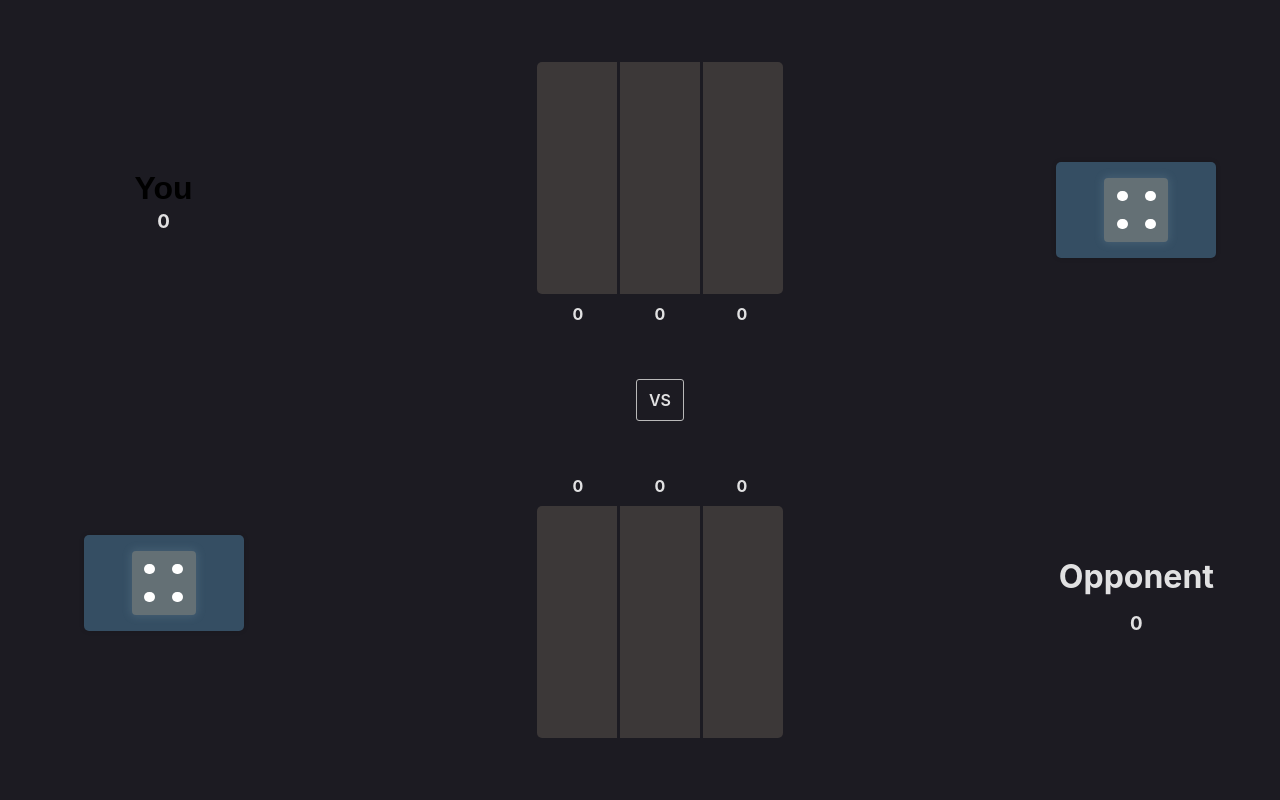
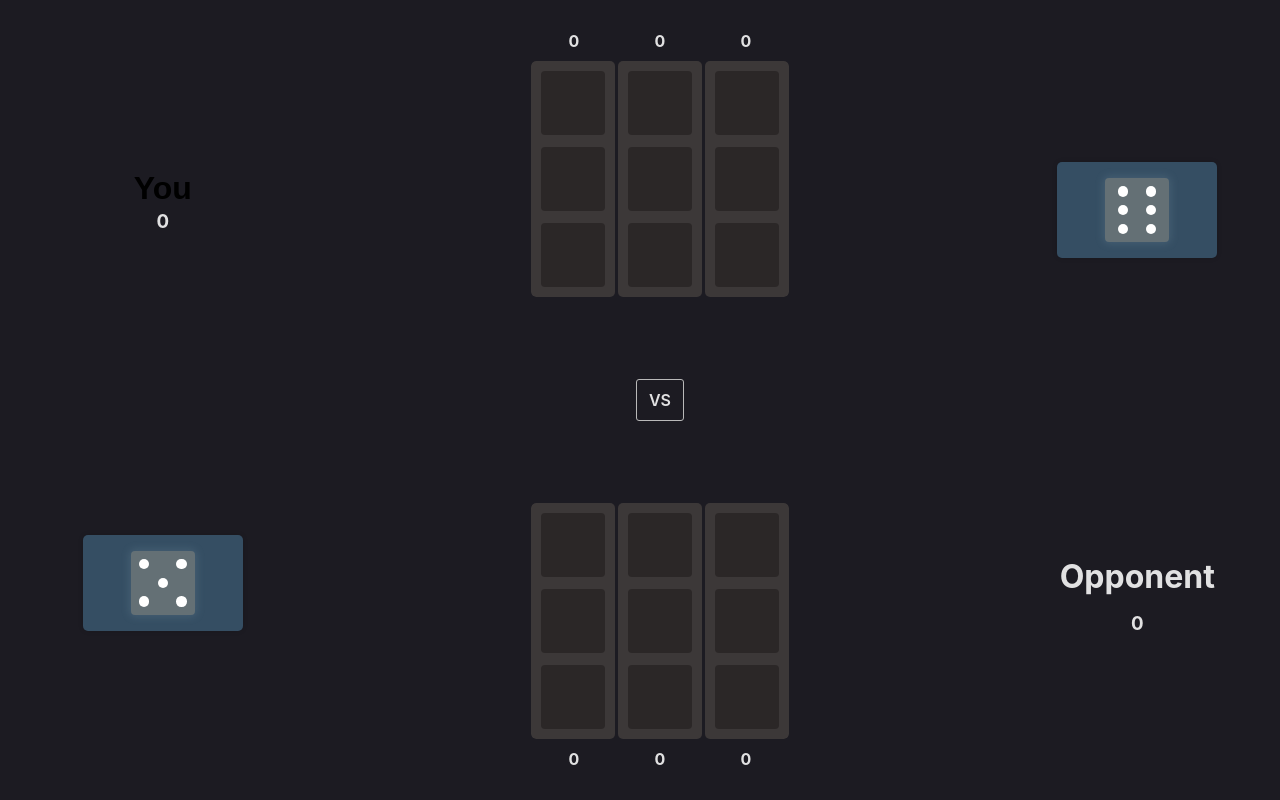
Before and after one commit to morales0/knucklebones, a React (Vite) app in the folder apps/frontend/: page / in a window 1280 px wide. Built offline with nearby package versions, Linux system fonts and the light colour scheme.

Commit message:
added some functions

```diff
--- a/apps/frontend/src/app.tsx
+++ b/apps/frontend/src/app.tsx
@@ -1,4 +1,4 @@
-import { useState } from "react";
+import { useEffect, useState } from "react";
 import Grid from "./components/grid";
 import Player from "./components/player";
 import "./styles/app.css";
@@ -13,8 +13,37 @@ const sumArray = (array: number[]) =>
 
 function App() {
   const [username, setUsername] = useState<string>("You");
+  const [userDice, setUserDice] = useState<number | undefined>(undefined);
+  const [oppDice, setOppDice] = useState<number | undefined>(undefined);
   const [userGrid, setUserGrid] = useState<number[][]>([[], [], []]);
   const [opponentGrid, setOpponentGrid] = useState<number[][]>([[], [], []]);
+
+  // Function that adds a dice to a row
+  const addToRow = (row: number) => {
+    console.log("adding to row", row);
+    // If the user has not selected a dice, return
+    if (userDice === undefined) return;
+    // If the row is full, return
+    if (userGrid[row].length === 3) return;
+    // Add the dice to the row
+    setUserGrid((prev) => {
+      const newGrid = [...prev];
+      newGrid[row] = [...newGrid[row], userDice];
+      return newGrid;
+    });
+    // Reset the selected dice
+    setUserDice(undefined);
+  };
+
+  useEffect(() => {
+    // When the component mounts, set the opponent's dice
+    setUserDice(Math.floor(Math.random() * 6) + 1);
+  });
+
+  // When the user's dice changes, set the opponent's dice
+  useEffect(() => {
+    setOppDice(Math.floor(Math.random() * 6) + 1);
+  }, [userDice]);
 
   return (
     <div className="app">
@@ -22,17 +51,19 @@ function App() {
         name={username}
         updateName={(value) => setUsername(value)}
         score={sumArray(userGrid.map((row) => sumArray(row)))}
+        dice={userDice}
       />
       <div className="game">
-        <Grid cells={userGrid} scorePos="bottom" />
+        <Grid cells={opponentGrid} scorePos="top" addToRow={addToRow} />
         <span className="vs">VS</span>
-        <Grid cells={opponentGrid} scorePos="top" />
+        <Grid cells={userGrid} scorePos="bottom" addToRow={addToRow} />
       </div>
       <Player
         name="Opponent"
         updateName={(value) => setUsername(value)}
         score={sumArray(opponentGrid.map((row) => sumArray(row)))}
         opponent
+        dice={oppDice}
       />
     </div>
   );
--- a/apps/frontend/src/components/grid.tsx
+++ b/apps/frontend/src/components/grid.tsx
@@ -4,9 +4,10 @@ import Dice from "./dice";
 type Props = {
   cells: number[][];
   scorePos: "top" | "bottom";
+  addToRow: (row: number) => void;
 };
 
-const Grid = ({ cells, scorePos }: Props) => {
+const Grid = ({ cells, scorePos, addToRow }: Props) => {
   const Score = () => (
     <div className="score">
       {cells.map((row, i) => (
@@ -17,11 +18,16 @@ const Grid = ({ cells, scorePos }: Props) => {
     </div>
   );
 
+  const handleRowSelect = (i: number) => {
+    console.log("row selected", i);
+    addToRow(i);
+  };
+
   return (
     <div className={`grid score_${scorePos}`}>
       <div className="cells">
         {cells.map((_, i) => (
-          <div className="row">
+          <div className="row" onClick={() => handleRowSelect(i)}>
             {[...new Array(3)].map((_, j) =>
               cells[i][j] ? (
                 <Dice value={cells[i][j]} />
--- a/apps/frontend/src/components/player.tsx
+++ b/apps/frontend/src/components/player.tsx
@@ -1,10 +1,14 @@
 import "../styles/player.css";
 import Dice from "./dice";
 
-const RollSpace = () => {
+type RollSpaceProps = {
+  value?: number;
+};
+
+const RollSpace = ({ value }: RollSpaceProps) => {
   return (
     <div className="rollSpace">
-      <Dice value={4} />
+      {value ? <Dice value={value} /> : <div className="rollSpace__empty" />}
     </div>
   );
 };
@@ -38,9 +42,10 @@ type Props = {
   updateName: (value: string) => void;
   score: number;
   opponent?: boolean;
+  dice?: number;
 };
 
-const Player = ({ name, updateName, score, opponent = false }: Props) => {
+const Player = ({ name, updateName, score, opponent = false, dice }: Props) => {
   return (
     <div className={`player ${opponent ? "opponent" : ""}`}>
       <div className="scoreBoard">
@@ -56,7 +61,7 @@ const Player = ({ name, updateName, score, opponent = false }: Props) => {
         )}
         <h3>{score}</h3>
       </div>
-      <RollSpace />
+      <RollSpace value={dice} />
     </div>
   );
 };
--- a/apps/frontend/src/styles/grid.css
+++ b/apps/frontend/src/styles/grid.css
@@ -39,12 +39,23 @@
 
   gap: .75rem;
   padding: .5rem;
+
+  cursor: pointer;
+  border: 2px solid transparent;
+  border-radius: 5px;
+  transition: border-color 200ms ease-in-out;
+}
+
+.row:hover {
+  border: 2px solid #9c9c9c;
 }
 
 .cell {
   display: grid;
   place-items: center;
 
+  background-color: rgb(43, 39, 39);
+
   border-radius: 4px;
   width: 4rem;
   height: 4rem;
```
